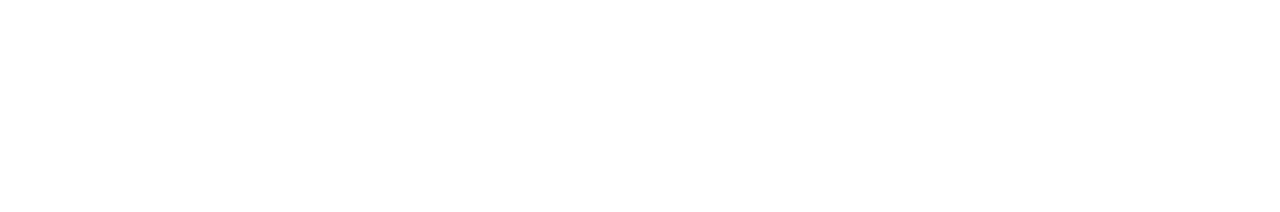
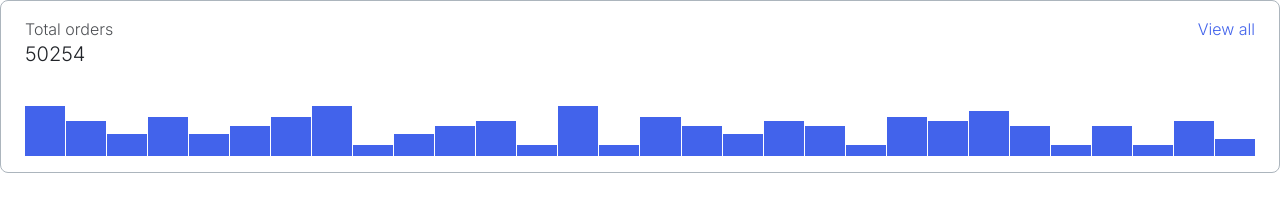
Before and after one commit to js-tasks-ru/htmlcss-20230530_jakubaites, a website: page 04-lection2/01-histogram/index.html in a window 1280 px wide. Drawn offline with Linux system fonts and the light colour scheme.

Commit message:
create histogram

```diff
--- a/04-lection2/01-histogram/histogram.css
+++ b/04-lection2/01-histogram/histogram.css
@@ -0,0 +1,45 @@
+.histogram {
+    background: var(--white);
+    border: 1px solid var(--grey-3);
+    border-radius: 8px;
+    padding: 16px 24px;
+    font-family: 'Inter';
+    font-style: normal;
+    font-weight: 400;
+    color: var(--black);
+}
+/* top histogram */
+.histogram__info {
+    display: flex;
+    flex-flow: row wrap;
+}
+
+.histogram__title {
+    font-size: 16px;
+    line-height: 24px;
+    opacity: 0.8;
+    flex-basis: 30%;
+}
+.histogram__counter {
+    font-size: 20px;
+    line-height: 26px;
+}
+.histogram__link {
+    font-size: 16px;
+    line-height: 24px;
+    text-align: right;
+    color: #4263EB;
+    flex-basis: 70%;
+}
+/* bottom histogram */
+.histogram__chart {
+    margin-top: 39px;
+    display: flex;
+    flex-flow: row nowrap;
+    gap: 1px;
+    align-items: flex-end;
+}
+.histogram__item {
+    background:#4263EB;
+    flex-grow: 1;
+}
--- a/04-lection2/01-histogram/index.html
+++ b/04-lection2/01-histogram/index.html
@@ -6,6 +6,46 @@
         <link rel="stylesheet" href="./histogram.css">
     </head>
     <body>
+      <div class="histogram">
 
+        <div class="histogram__info">
+          <p class="histogram__title">Total orders</p>
+          <p class="histogram__link">View all</p>
+          <h4 class="histogram__counter">50254</h4>
+        </div>
+
+        <div class="histogram__chart">
+           <div class="histogram__item" style="height:50px"></div>
+           <div class="histogram__item" style="height:35px"></div>
+           <div class="histogram__item" style="height:22px"></div>
+           <div class="histogram__item" style="height:39px"></div>
+           <div class="histogram__item" style="height:22px"></div>
+           <div class="histogram__item" style="height:30px"></div>
+           <div class="histogram__item" style="height:39px"></div>
+           <div class="histogram__item" style="height:50px"></div>
+           <div class="histogram__item" style="height:11px"></div>
+           <div class="histogram__item" style="height:22px"></div>
+           <div class="histogram__item" style="height:30px"></div>
+           <div class="histogram__item" style="height:35px"></div>
+           <div class="histogram__item" style="height:11px"></div>
+           <div class="histogram__item" style="height:50px"></div>
+           <div class="histogram__item" style="height:11px"></div>
+           <div class="histogram__item" style="height:39px"></div>
+           <div class="histogram__item" style="height:30px"></div>
+           <div class="histogram__item" style="height:22px"></div>
+           <div class="histogram__item" style="height:35px"></div>
+           <div class="histogram__item" style="height:30px"></div>
+           <div class="histogram__item" style="height:11px"></div>
+           <div class="histogram__item" style="height:39px"></div>
+           <div class="histogram__item" style="height:35px"></div>
+           <div class="histogram__item" style="height:45px"></div>
+           <div class="histogram__item" style="height:30px"></div>
+           <div class="histogram__item" style="height:11px"></div>
+           <div class="histogram__item" style="height:30px"></div>
+           <div class="histogram__item" style="height:11px"></div>
+           <div class="histogram__item" style="height:35px"></div>
+           <div class="histogram__item" style="height:17px"></div>
+        </div>
+      </div>
     </body>
 </html>
```
